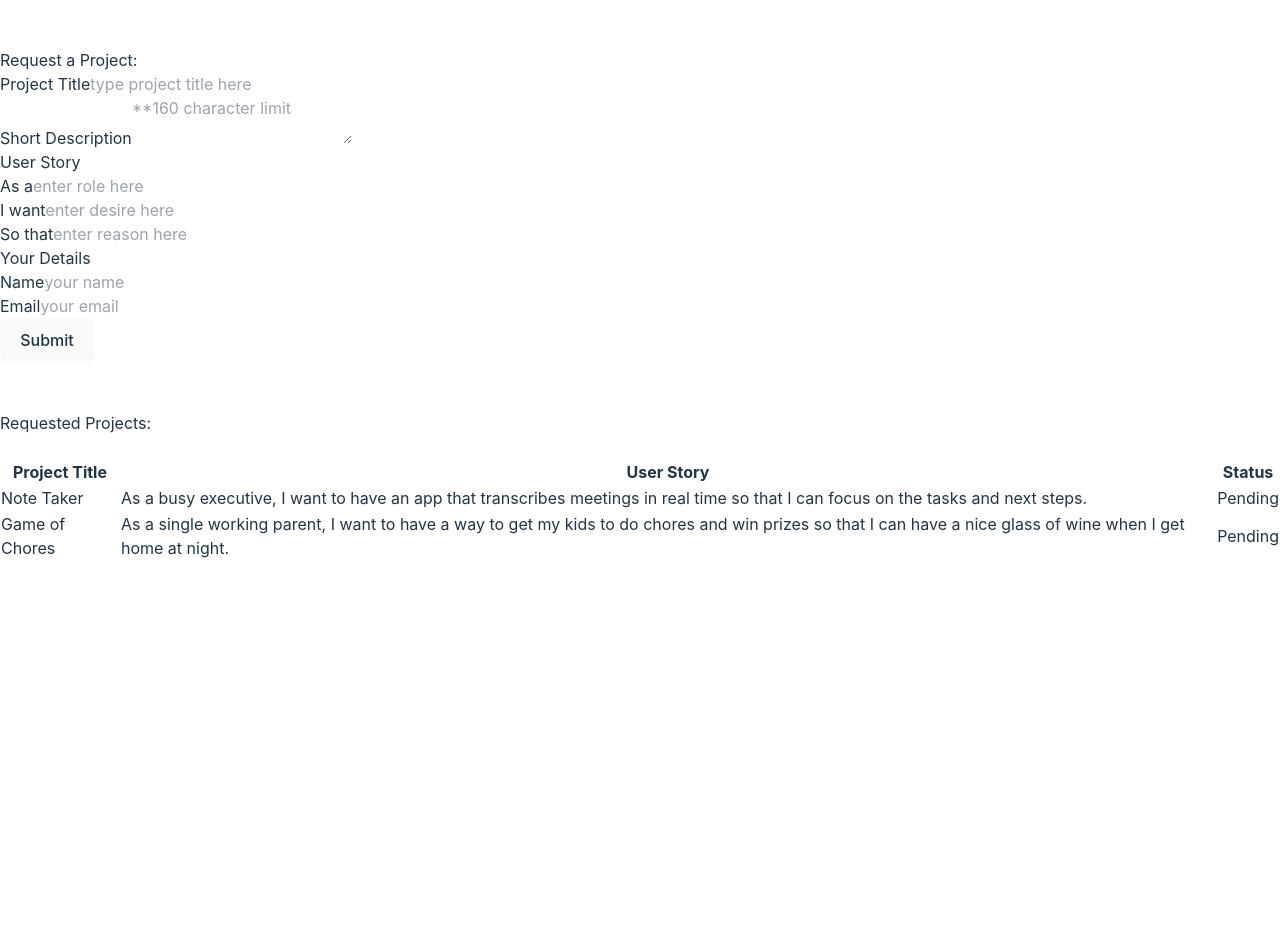
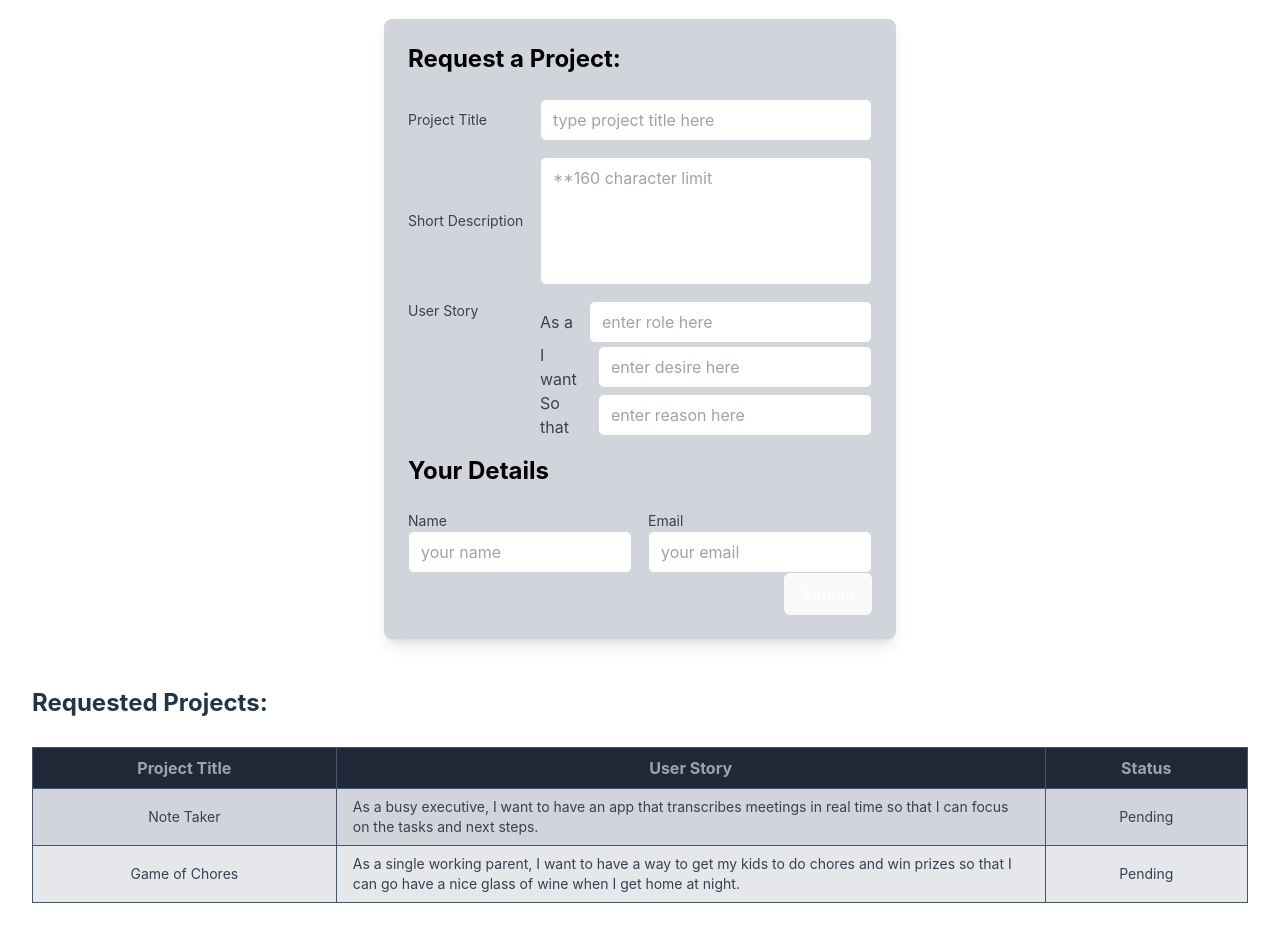
Before and after one commit to sandroledesma/Portfolio-Website_phase2, a React (Vite) app: page /projects in a window 1280 px wide. Shown: the part 245-1180 px from the top of the page. Before the commit the page ends 808 px from the top, so only its background shows below. Built offline with nearby package versions, Linux system fonts and the light colour scheme; data requests are answered from the project's data file.

Commit message:
update files

```diff
--- /dev/null
+++ b/db.json
@@ -0,0 +1,26 @@
+{
+  "projects": [
+    {
+      "id": 1,
+      "projectTitle": "Note Taker",
+      "shortDesc": "The quick brown fox jumped over the lazy moon",
+      "asA": "busy executive",
+      "iWant": "to have an app that transcribes meetings in real time",
+      "soThat": "I can focus on the tasks and next steps",
+      "userStory": "As a busy executive, I want to have an app that transcribes meetings in real time so that I can focus on the tasks and next steps.",
+      "name": "Erlich Bachmann",
+      "email": "erlich.bachmann@aviato.com"
+    },
+    {
+      "id": 2,
+      "projectTitle": "Game of Chores",
+      "shortDesc": "Peter Piper picked a peck of pickled pepper",
+      "asA": "single working parent",
+      "iWant": "to have a way to get my kids to do chores and win prizes",
+      "soThat": "I can have a nice glass of wine when I get home at night",
+      "userStory": "As a single working parent, I want to have a way to get my kids to do chores and win prizes so that I can go have a nice glass of wine when I get home at night.",
+      "name": "Bridget Jones",
+      "email": "bridget.jones@diary.com"
+    }
+  ]
+}
--- a/src/App.jsx
+++ b/src/App.jsx
@@ -4,10 +4,13 @@ import NavBar from './components/NavBar';
 import './index.css';
 
 function App() {
+
   return (
     <div>
       <header><NavBar /></header>
-      <main><Outlet /></main>
+      <main>
+        <Outlet />
+      </main>
     </div>
   );
 }
--- a/src/components/Error.jsx
+++ b/src/components/Error.jsx
@@ -1,6 +1,6 @@
 import { useRouteError, Link } from "react-router-dom";
 
-function Error() {
+export default function Error() {
     const error = useRouteError();
     return(
         <div>
@@ -8,5 +8,3 @@ function Error() {
         </div>
     )
 }
-
-export default Error;
--- a/src/components/Experience.jsx
+++ b/src/components/Experience.jsx
@@ -2,7 +2,7 @@ import React from "react";
 import profileImage from '../files/profileimage.jpg';
 import resumePdf from '../files/Alessandro M Ledesma - CV 8.24.pdf'
 
-function Experience() {
+export default function Experience() {
     return(
         <div className="flex items-center justify-center">
             <div className="flex items-center">
@@ -21,5 +21,3 @@ function Experience() {
         </div>
     );
 }
-
-export default Experience;
--- a/src/components/Projects.jsx
+++ b/src/components/Projects.jsx
@@ -1,9 +1,61 @@
 import React from "react";
+import { useState, useEffect } from "react";
 
 function Projects() {
+
+    const [ projects, setProjects ] = useState([]);
+    const [ dbProjects, setDbProjects ] = useState([]);
+
+    useEffect(() => {
+      fetch("http://localhost:3000/projects")
+      .then(response => response.json())
+      .then(data => setDbProjects(data));
+    }, []);
+
+    const [ requestProject, setRequestProject ] = useState ({
+        projectTitle: "", shortDesc: "", asA: "", iWant: "", soThat: "", userStory: "", name: "", email: ""
+    });
+
+    const onChangeRequestProject = event => {
+        const { name, value } = event.target;
+        setRequestProject(prevState => ({
+            ...prevState,
+            [name]: value,
+        }));
+
+        if (name === "asA" || name === "iWant" || name === "soThat") {
+            const { asA, iWant, soThat } = requestProject;
+            if (asA && iWant && soThat) {
+                setRequestProject(prevState => ({
+                    ...prevState,
+                    userStory: `As a ${asA}, I want ${iWant} so that ${soThat}.`
+                }));
+            }
+        }
+    }
+
+    const submitRequestProject = (event) => {
+        event.preventDefault();
+//      console.log("Submitting Request:", requestProject);
+        fetch("http://localhost:3000/projects", {
+            method: "POST",
+            headers: {
+                "Content-Type": "application/json",
+                "Accept": "application/json"
+            },
+            body: JSON.stringify(requestProject)
+        })
+        .then(response => response.json())
+        .then(newRequestInDb => {
+//          console.log("Response from server:", newRequestInDb);
+            setProjects([...projects, newRequestInDb]);
+            setRequestProject({projectTitle: "", shortDesc: "", asA: "", iWant: "", soThat: "", userStory: "", name: "", email: ""})
+        })
+    }
+
     return (
-        <div className="p-8 pt-20">
-            <div>
+        <div className="p-8 pt-96">
+            <div className="pt-32">
                 <h2 className="text-2xl font-bold mb-1">Completed Projects:</h2> <br />
                 <p className="text-center">Completed Projects will be fetched here</p>
             </div>
@@ -12,16 +64,18 @@ function Projects() {
             <br />
             <div className="max-w-lg mx-auto bg-gray-300 p-6 rounded-lg shadow-lg">
                 <h2 className="text-2xl text-black font-bold mb-6">Request a Project:</h2>
-            <form className="space-y-4">
+            <form className="space-y-4" onSubmit={submitRequestProject}>
                 <div className="flex items-center space-x-4">
                     <label className="text-sm block text-gray-700 w-1/4" htmlFor="projectTitle">Project Title</label>
                     <input className="flex-1 px-3 py-2 border border-gray-300 rounded-md placeholder-xs"
-                        type="text" id="projectTitle" name="projectTitle" placeholder="type project title here" />
+                        type="text" id="projectTitle" name="projectTitle" placeholder="type project title here"
+                        value={requestProject.projectTitle} onChange={onChangeRequestProject}/>
                 </div>
                 <div className="flex items-center space-x-4">
                     <label className="text-sm block text-gray-700 w-1/4" htmlFor="shortDesc">Short Description</label>
                     <textarea className="flex-1 px-3 py-2 border border-gray-300 rounded-md h-32 resize-none placeholder-xs"
-                        id="shortDesc" name="shortDesc" placeholder="**160 character limit" maxLength="160"></textarea>
+                        id="shortDesc" name="shortDesc" placeholder="**160 character limit" maxLength="160"
+                        value={requestProject.shortDesc} onChange={onChangeRequestProject}></textarea>
                 </div>
                 <div className="flex items-start space-x-4">
                     <label className="text-sm block text-gray-700 w-1/4" htmlFor="userStory">User Story</label>
@@ -29,17 +83,20 @@ function Projects() {
                         <div className="flex items-center space-x-4">
                             <label className="block text-gray-700" htmlFor="asA">As a</label>
                             <input className="flex-1 px-3 py-2 border border-gray-300 rounded-md placeholder-xs"
-                                type="text" id="asA" name="asA" placeholder="enter role here" />
+                                type="text" id="asA" name="asA" placeholder="enter role here"
+                                value={requestProject.asA} onChange={onChangeRequestProject} />
                         </div>
                         <div className="flex items-center space-x-4">
                             <label className="block text-gray-700" htmlFor="iWant">I want</label>
                             <input className="flex-1 px-3 py-2 border border-gray-300 rounded-md placeholder-xs"
-                                type="text" id="iWant" name="iWant" placeholder="enter desire here" />
+                                type="text" id="iWant" name="iWant" placeholder="enter desire here"
+                                value={requestProject.iWant} onChange={onChangeRequestProject}/>
                         </div>
                         <div className="flex items-center space-x-4">
                             <label className="block text-gray-700" htmlFor="soThat">So that</label>
                             <input className="flex-1 px-3 py-2 border border-gray-300 rounded-md placeholder-xs"
-                                type="text" id="soThat" name="soThat" placeholder="enter reason here" />
+                                type="text" id="soThat" name="soThat" placeholder="enter reason here"
+                                value={requestProject.soThat} onChange={onChangeRequestProject}/>
                         </div>
                     </div>
                 </div>
@@ -49,12 +106,14 @@ function Projects() {
                         <div className="flex-1">
                             <label className="text-sm block text-gray-700 w-1/4" htmlFor="name">Name</label>
                             <input className="w-full px-3 py-2 border border-gray-300 rounded-md placeholder-xs"
-                                type="text" id="name" name="name" placeholder="your name" />
+                                type="text" id="name" name="name" placeholder="your name"
+                                value={requestProject.name} onChange={onChangeRequestProject}/>
                         </div>
                         <div className="flex-1">
                             <label className="text-sm block text-gray-700 w-1/4" htmlFor="email">Email</label>
                             <input className="w-full px-3 py-2 border border-gray-300 rounded-md placeholder-xs"
-                                type="email" id="email" name="email" placeholder="your email" />
+                                type="email" id="email" name="email" placeholder="your email"
+                                value={requestProject.email} onChange={onChangeRequestProject}/>
                         </div>
                     </div>
                     <div className="flex justify-end">
@@ -80,7 +139,7 @@ function Projects() {
                     </tr>
                 </thead>
                 <tbody>
-                    <tr className="bg-gray-300 even:bg-gray-200">
+                    {/* <tr className="bg-gray-300 even:bg-gray-200">
                         <td className="border border-slate-600 text-gray-700 px-4 py-2 text-sm text-center">
                             Note Taker</td>
                         <td className="border border-slate-600 text-gray-700 px-4 py-2 text-sm">
@@ -95,15 +154,20 @@ function Projects() {
                             As a single working parent, I want to have a way to get my kids to do chores and win prizes so that I can have a nice glass of wine when I get home at night. </td>
                         <td className="border border-slate-600 text-gray-700 px-4 py-2 text-sm text-center">
                             Pending</td>
-                    </tr>
-                    <tr className="bg-gray-300 even:bg-gray-200">
-                        <td className="border border-slate-600 text-gray-700 px-4 py-2 text-sm text-center">
-                            {/* GET Request from dbProjects.json */}</td>
-                        <td className="border border-slate-600 text-gray-700 px-4 py-2 text-sm">
-                            {/* GET Request from dbProjects.json */}</td>
-                        <td className="border border-slate-600 text-gray-700 px-4 py-2 text-sm text-center">
-                            {/* GET Request from dbProjects.json */}</td>
-                    </tr>
+                    </tr> */}
+                    {dbProjects.map((project, index) => (
+                        <tr key={index} className={index % 2 === 0 ? "bg-gray-300" : "bg-gray-200"}>
+                            <td className="border border-slate-600 text-gray-700 px-4 py-2 text-sm text-center">
+                                {project.projectTitle}
+                            </td>
+                            <td className="border border-slate-600 text-gray-700 px-4 py-2 text-sm">
+                                {project.userStory}
+                            </td>
+                            <td className="border border-slate-600 text-gray-700 px-4 py-2 text-sm text-center">
+                                Pending
+                            </td>
+                        </tr>
+                    ))}
                 </tbody>
             </table>
             </div>
--- a/src/index.css
+++ b/src/index.css
@@ -1,6 +1,6 @@
-@import 'tailwindcss/base';
-@import 'tailwindcss/components';
-@import 'tailwindcss/utilities';
+@tailwind base;
+@tailwind components;
+@tailwind utilities;
 
 html, body, #root {
   height: 100%;
--- a/tailwind.config.js
+++ b/tailwind.config.js
@@ -4,12 +4,11 @@ module.exports = {
     "./index.html",
     "./index.jsx",
     "./App.jsx",
-    "./src/components/About",
-    "./src/components/Blog",
-    "./src/components/Error",
-    "./src/components/Experience",
-    "./src/components/NavBar",
-    "./src/components/Projects"
+    "./src/components/About.jsx",
+    "./src/components/Error.jsx",
+    "./src/components/Experience.jsx",
+    "./src/components/NavBar.jsx",
+    "./src/components/Projects.jsx"
   ],
   theme: {
     extend: {},
```
Also changed, not shown: src/components/About.jsx (+4 -6 lines), src/components/Blog.jsx (deleted, +0 -11 lines), src/components/NavBar.jsx (+2 -8 lines), src/index.jsx (+2 -6 lines).
